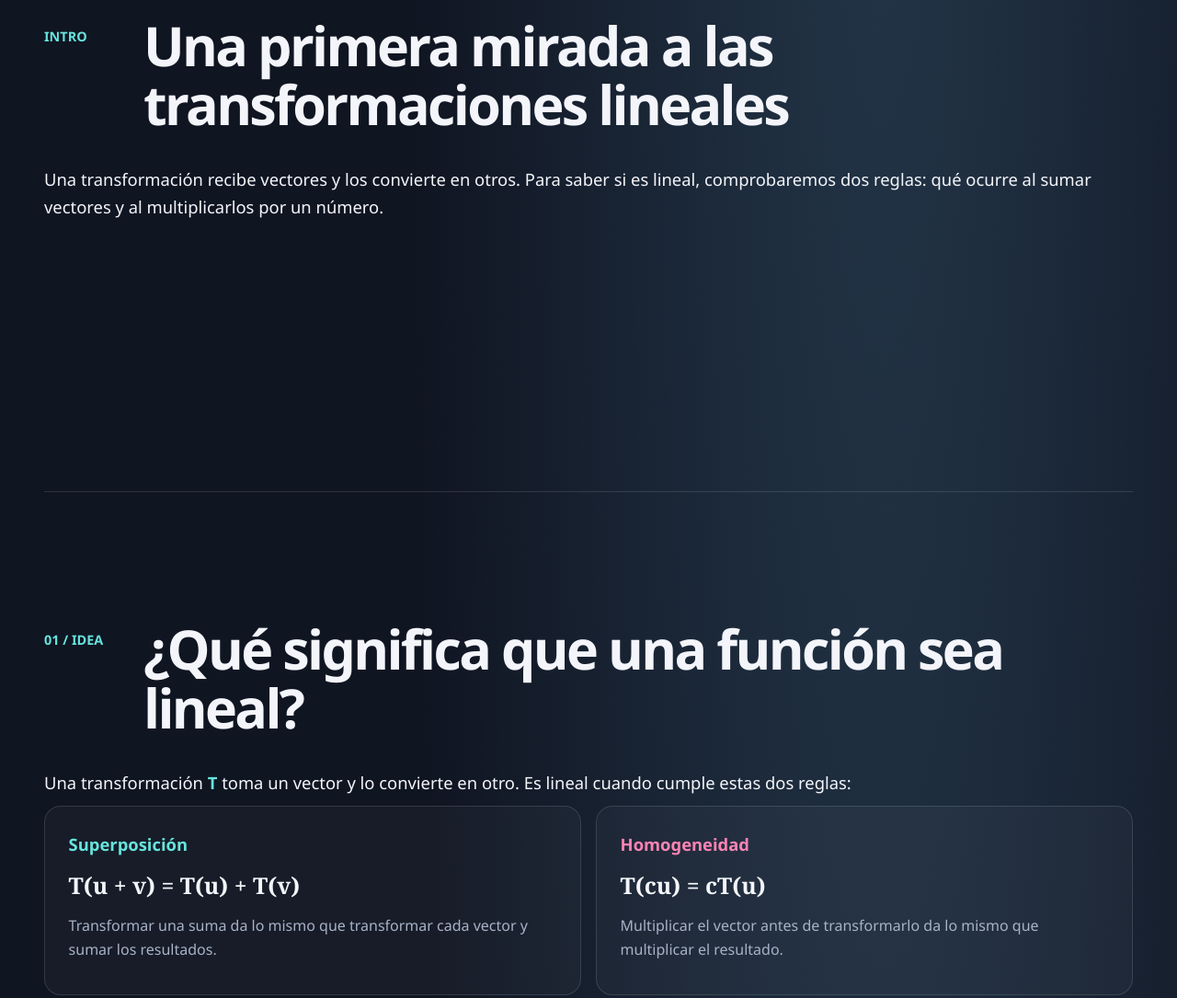
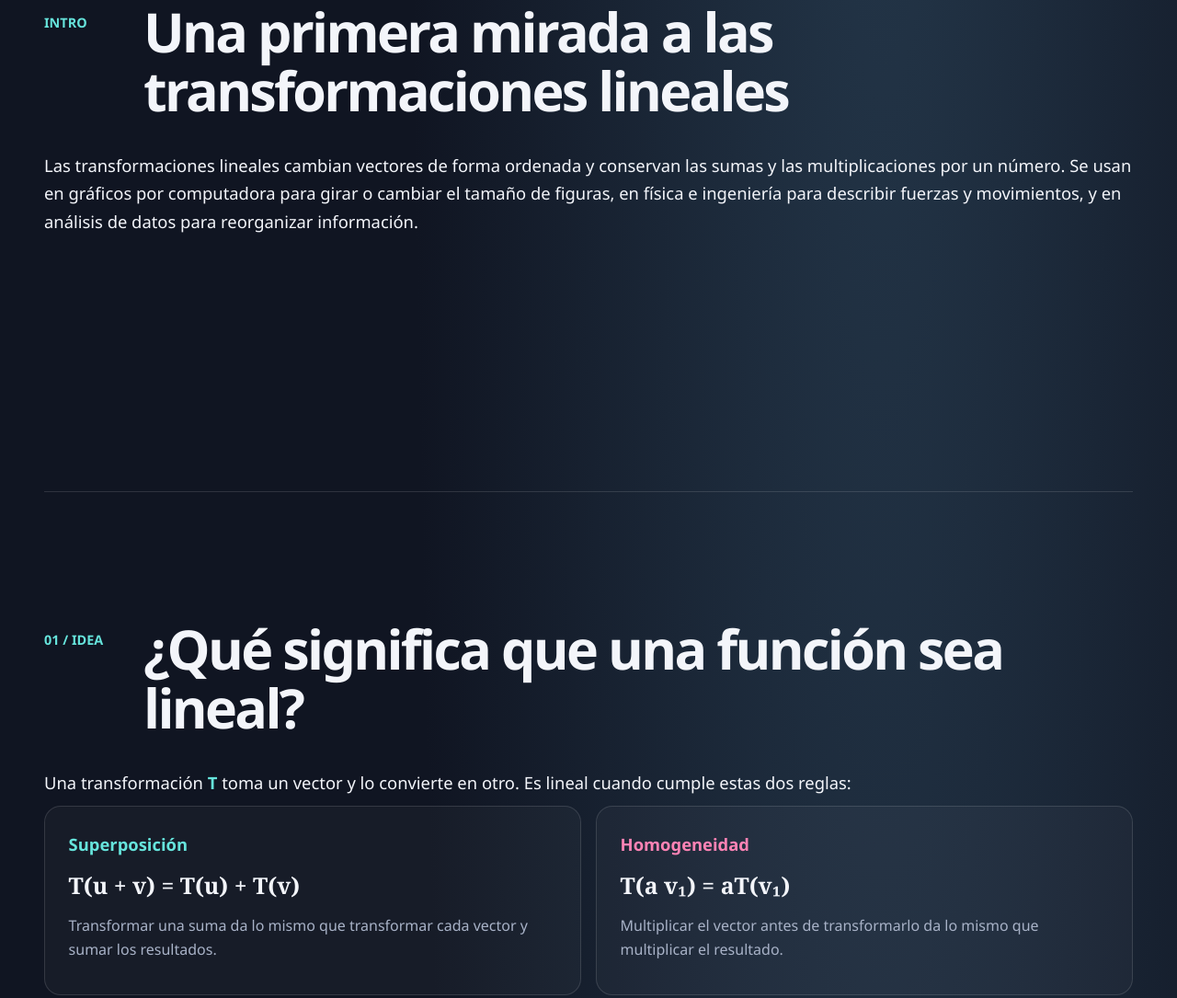
Before and after one commit to yoyipapeos/Presentaciones, a plain HTML site: page index.html in a window 1280 px wide. Shown: the part 1066-2151 px from the top of the page at 92% size. Drawn offline with Linux system fonts and the light colour scheme.

Commit message:
Add practical context to linear transformations intro

```diff
--- a/index.html
+++ b/index.html
@@ -215,7 +215,7 @@
 
     <section id="introduccion">
       <div class="section-head"><div class="number">INTRO</div><h2>Una primera mirada a las transformaciones lineales</h2></div>
-      <p class="definition">Una transformación recibe vectores y los convierte en otros. Para saber si es lineal, comprobaremos dos reglas: qué ocurre al sumar vectores y al multiplicarlos por un número.</p>
+      <p class="definition">Las transformaciones lineales cambian vectores de forma ordenada y conservan las sumas y las multiplicaciones por un número. Se usan en gráficos por computadora para girar o cambiar el tamaño de figuras, en física e ingeniería para describir fuerzas y movimientos, y en análisis de datos para reorganizar información.</p>
     </section>
 
     <section id="idea">
@@ -223,7 +223,7 @@
       <p class="definition">Una transformación <strong>T</strong> toma un vector y lo convierte en otro. Es lineal cuando cumple estas dos reglas:</p>
       <div class="grid">
         <article class="card"><h3 class="accent">Superposición</h3><div class="formula">T(u + v) = T(u) + T(v)</div><p>Transformar una suma da lo mismo que transformar cada vector y sumar los resultados.</p></article>
-        <article class="card"><h3 class="pink">Homogeneidad</h3><div class="formula">T(cu) = cT(u)</div><p>Multiplicar el vector antes de transformarlo da lo mismo que multiplicar el resultado.</p></article>
+        <article class="card"><h3 class="pink">Homogeneidad</h3><div class="formula">T(a v₁) = aT(v₁)</div><p>Multiplicar el vector antes de transformarlo da lo mismo que multiplicar el resultado.</p></article>
       </div>
       <div class="callout"><b>Un atajo:</b> prueba con el vector (0, 0). Si T(0, 0) no da (0, 0), la transformación no es lineal. Si sí da (0, 0), todavía hay que revisar superposición y homogeneidad.</div>
     </section>
```
